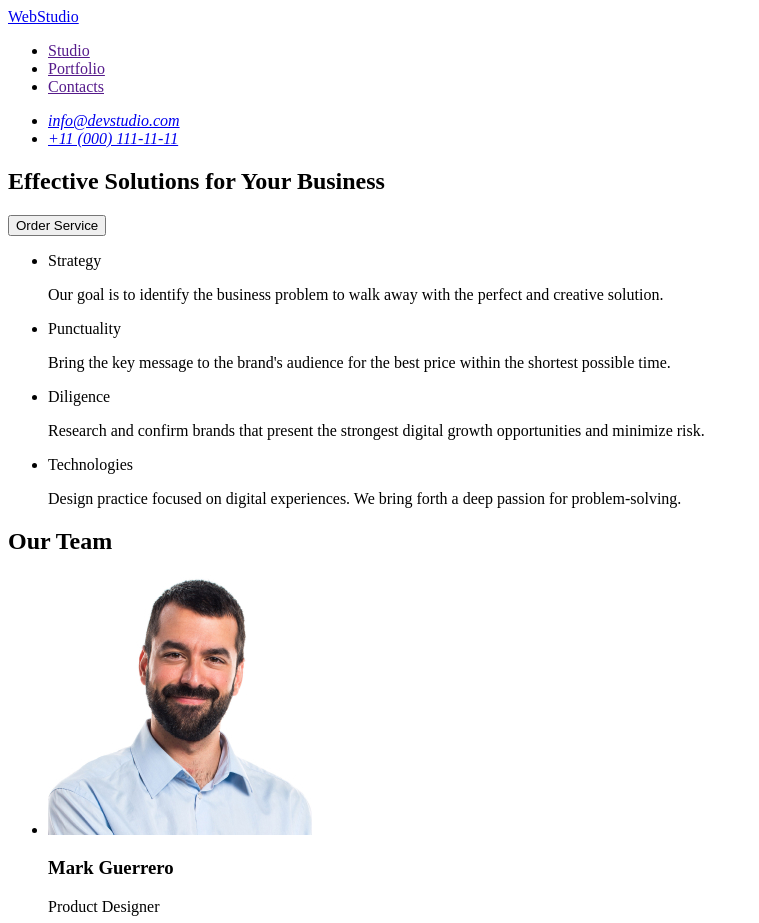
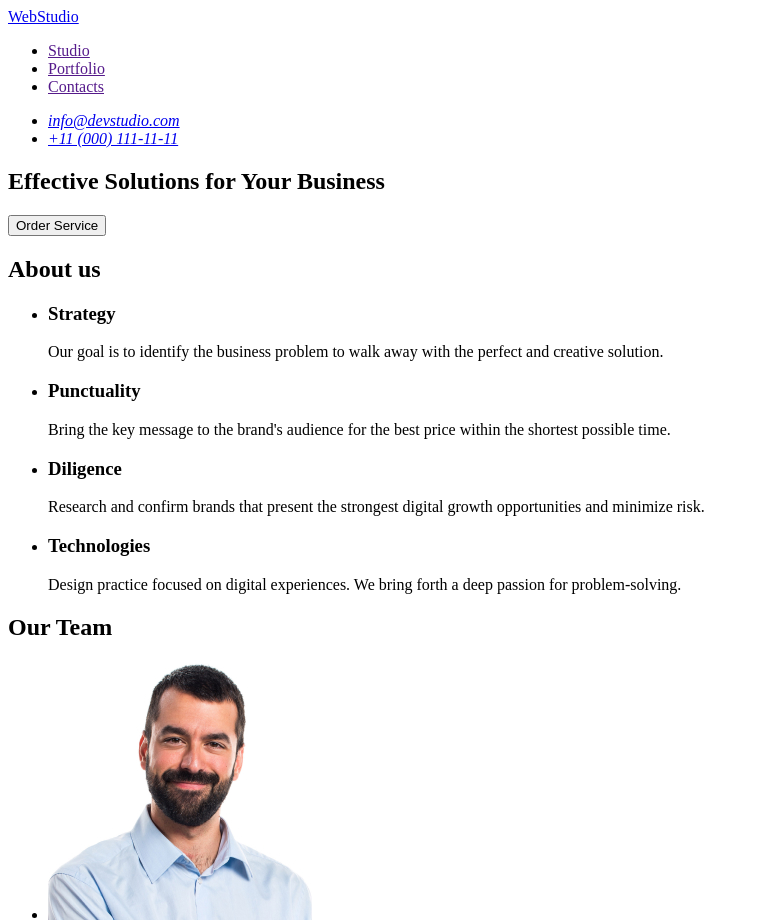
Before and after one commit to ArtemijRud/goit-markup-hw-01, a plain HTML site: page index.html in a window 1280 px wide. Shown: the top 923 px of the page, without its empty margins (0-759 px from the left). Drawn offline with Linux system fonts and the light colour scheme.

Commit message:
update index.html

```diff
--- a/index.html
+++ b/index.html
@@ -32,30 +32,31 @@
       </section>
       <!-- section 1 -->
       <section>
+        <h2>About us</h2>
         <ul>
           <li>
-            <p>Strategy</p>
+            <h3>Strategy</h3>
             <p>
               Our goal is to identify the business problem to walk away with the
               perfect and creative solution.
             </p>
           </li>
           <li>
-            <p>Punctuality</p>
+            <h3>Punctuality</h3>
             <p>
               Bring the key message to the brand's audience for the best price
               within the shortest possible time.
             </p>
           </li>
           <li>
-            <p>Diligence</p>
+            <h3>Diligence</h3>
             <p>
               Research and confirm brands that present the strongest digital
               growth opportunities and minimize risk.
             </p>
           </li>
           <li>
-            <p>Technologies</p>
+            <h3>Technologies</h3>
             <p>
               Design practice focused on digital experiences. We bring forth a
               deep passion for problem-solving.
```
Also changed, not shown: prettierrc.json (added, +12 -0 lines).
